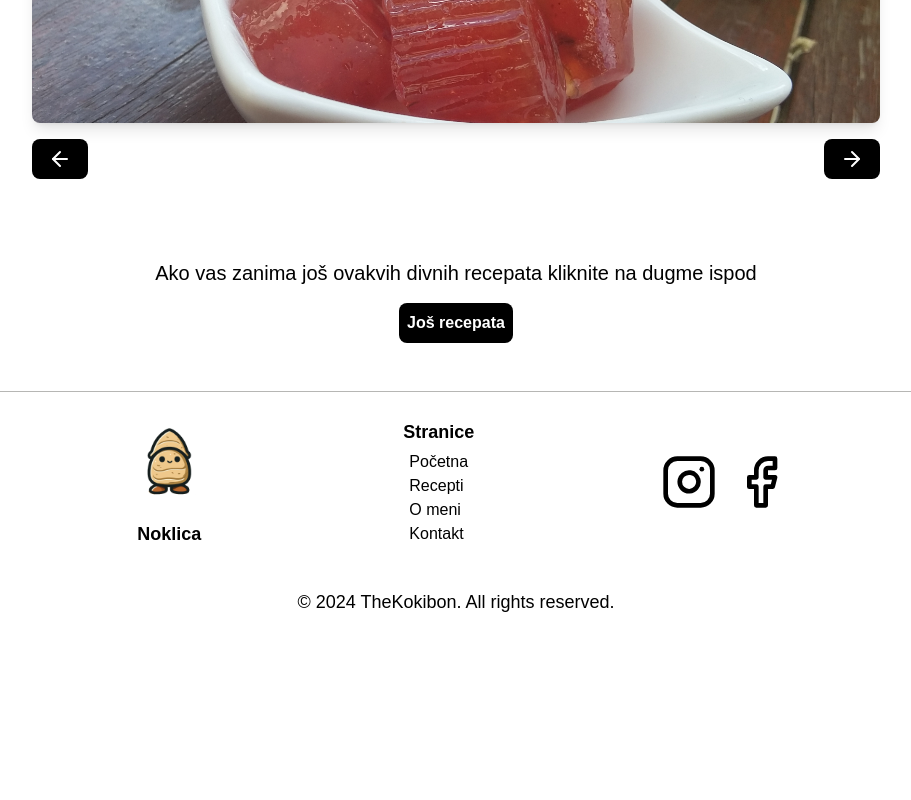
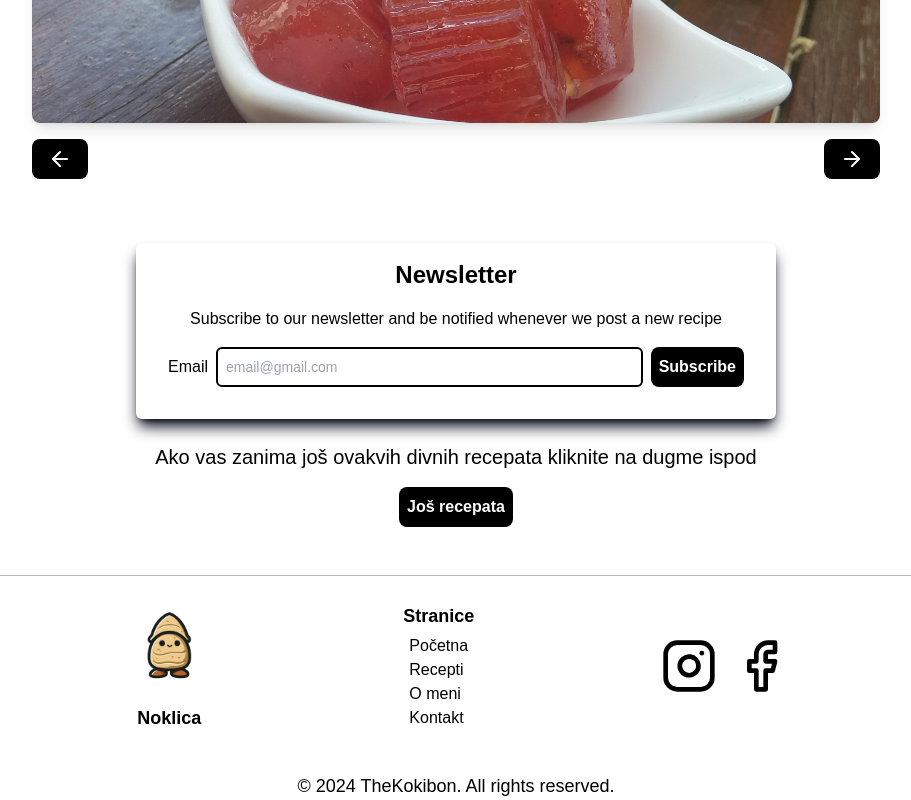
Before and after one commit to TheKokibon/noklica, a React (Create React App) app: page / in a window 1280 px wide. Shown: the part 1301-2101 px from the top of the page, without its empty margins (184-1095 px from the left). Before the commit the page ends 1917 px from the top, so only its background shows below. Built offline with nearby package versions, Linux system fonts and the light colour scheme; no server answers; the database is empty.

Commit message:
Newsletter commit

```diff
--- /dev/null
+++ b/src/components/NewsLetter.jsx
@@ -0,0 +1,51 @@
+import React, { useState } from 'react';
+
+const NewsLetter = () => {
+  const [email, setEmail] = useState('');
+  const [message, setMessage] = useState('');
+
+  const handleSubmit = async (e) => {
+    e.preventDefault();
+
+    try {
+      const response = await fetch('http://localhost:5000/api/subscribe', {
+        method: 'POST',
+        headers: {
+          'Content-Type': 'application/json',
+        },
+        body: JSON.stringify({ email }),
+      });
+
+      const data = await response.json();
+      setMessage(data.message);
+      setEmail('');
+    } catch (error) {
+      setMessage('Error, please try again.');
+    }
+  };
+
+  return (
+    <div className='flex flex-col text-center self-center text-[black] h-fit shadow-lg shadow-slate-950 bg-[white] rounded-md w-full lg:w-1/2 m-auto p-4'>
+      <h1 className='text-2xl font-bold mb-4'>Newsletter</h1>
+      <p>Subscribe to our newsletter and be notified whenever we post a new recipe</p>
+      <form onSubmit={handleSubmit} className='flex flex-col sm:flex-row justify-center m-2 p-2 items-center space-y-2 sm:space-y-0 sm:space-x-2'>
+        <label htmlFor="email" className='text-left w-full sm:w-auto'>Email</label>
+        <input
+          type="email"
+          name="user_email"
+          value={email}
+          onChange={(e) => setEmail(e.target.value)}
+          required
+          className='rounded-md text-[black] text-sm p-2 border-2 border-black w-full sm:w-auto flex-grow'
+          placeholder='email@gmail.com'
+        />
+        <button type="submit" className="text-[white] bg-[black] p-2 rounded-lg hover:bg-[#413839] font-semibold w-full sm:w-auto">
+          Subscribe
+        </button>
+      </form>
+      {message && <p className="mt-4 text-[black]">{message}</p>}
+    </div>
+  );
+}
+
+export default NewsLetter;
--- a/src/components/RecipeCard.jsx
+++ b/src/components/RecipeCard.jsx
@@ -12,7 +12,7 @@ const RecipeCard = ({ id, slika, naziv, onDelete }) => {
 
   return (
     <div className='flex flex-col bg-[white]  w-96 h-96 p-1 m-2 rounded-xl shadow-lg shadow-black overflow-hidden'>
-    <Link to={`/recepti/${naziv}`}>
+    <Link to={`/recepti/${encodeURIComponent(naziv)}`}>
       <div className="group relative">
         <img src={slika} alt={naziv} className='w-full h-64 p-1 object-cover rounded-t-xl' />
         <div className="absolute inset-0 bg-[black] opacity-0 group-hover:opacity-80 flex justify-center items-center rounded-t-xl transition-opacity">
--- a/src/components/RecipePage.jsx
+++ b/src/components/RecipePage.jsx
@@ -9,6 +9,7 @@ import { Link } from 'react-router-dom';
 const RecipePage = () => {
 
     const {nazivRecepta} = useParams();
+    const decodedNazivRecepta = decodeURIComponent(nazivRecepta);
 
     const [recipe, setRecipe] = useState(null);
     const[loading, setLoading] = useState(true);
@@ -17,7 +18,7 @@ const RecipePage = () => {
         async function fetchRecipe(){
             try{
                 setLoading(true);
-                const {data,error} = await supabase.from("recepti").select("*").eq("naziv", nazivRecepta).single();
+                const {data,error} = await supabase.from("recepti").select("*").eq("naziv", decodedNazivRecepta).single();
 
                 if(error) {
                     throw error;
@@ -31,7 +32,7 @@ const RecipePage = () => {
             }
         }
         fetchRecipe();
-    }, [nazivRecepta])
+    }, [decodedNazivRecepta])
 
     if(loading){
        return <Loading/>
@@ -48,7 +49,7 @@ const RecipePage = () => {
         <h1 className='text-center font-bold text-[black] text-2xl m-2 p-2'>{naziv}</h1>
         <img src={slika} alt="nesto" className='w-fit h-auto md:h-96 p-2 m-2 rounded-2xl self-center'/>
         <div className='flex flex-col md:flex-row  items-center md:justify-center'>
-        <div className='w-5/6  sm:w-1/2 md:w-1/3 lg:w-1/4 bg-[white] text-black   shadow-lg shadow-black h-fit flex flex-col p-2 m-2 rounded-xl'>
+        <div className='w-5/6  sm:w-1/2 md:w-1/3 lg:w-1/4 bg-[white] text-black   shadow-lg shadow-black h-96 flex flex-col p-2 m-2 rounded-xl'>
         <h2 className=' text-center font-bold text-xl'>Sastojci</h2>
         <pre className="text-black font-albert text-sm md:text-md ">{sastojci}</pre>
          </div>
--- a/src/pages/Home.js
+++ b/src/pages/Home.js
@@ -5,6 +5,7 @@ import RecommendedRecipe from '../components/RecommendedRecipe';
 import MoreRecipes from '../components/MoreRecipes';
   import BestRecipes from '../components/BestRecipes';
 import { supabase } from '../util/createClient.js';
+import NewsLetter from '../components/NewsLetter.jsx';
 
 
 const Home = () => {
@@ -33,7 +34,9 @@ const Home = () => {
       <Hero />
       <RecommendedRecipe />
       <BestRecipes />
+      <NewsLetter/>
       <MoreRecipes />
+
     </div>
   );
 };
```
Also changed, not shown: package.json (+10 -1 lines), server.js (added, +47 -0 lines), src/App.css (added), 1 other file (tests, documents, lock files or other folders).
